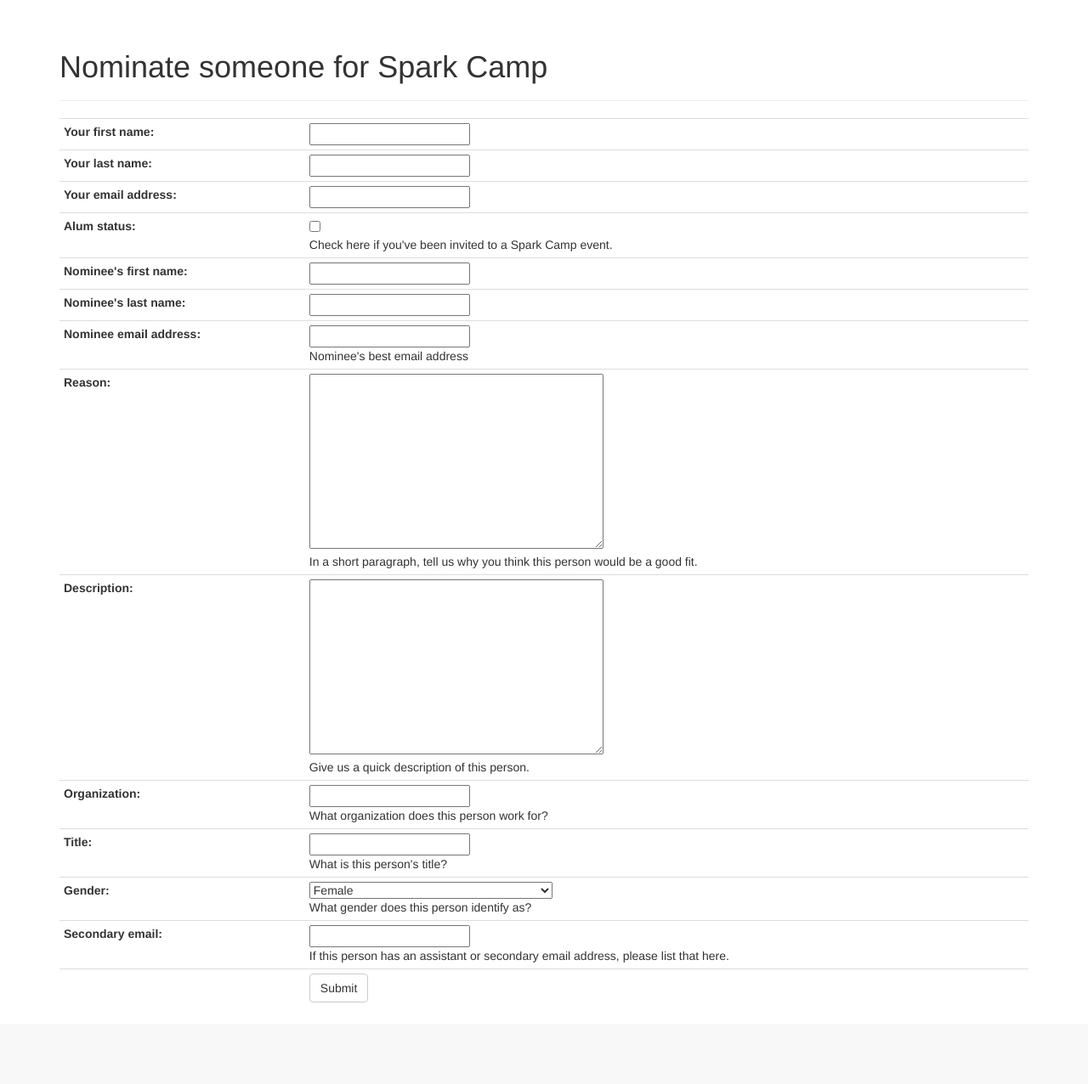
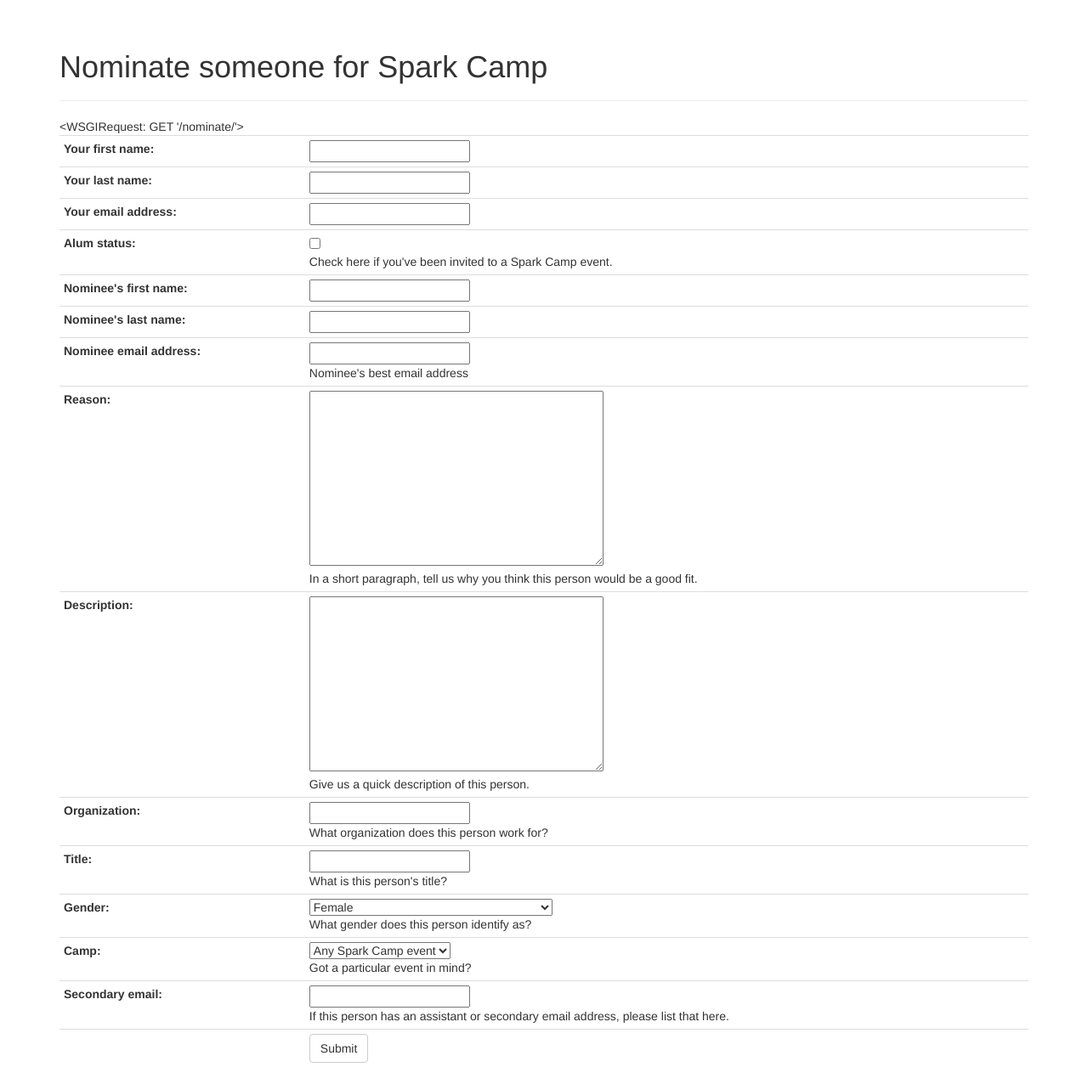
Before and after one commit to mthomps00/spark-imp, a Django app: page /nominate/ in a window 1280 px wide. Shown: the part 51-1327 px from the top of the page at 85% size. Before the commit the page ends 1231 px from the top, so only its background shows below. Run offline with Django 3.2, Linux system fonts and the light colour scheme; some libraries are stand-ins or nearby versions.

Commit message:
Slight improvement in nomination form

```diff
--- a/invites2/templates/nod/nominate.html
+++ b/invites2/templates/nod/nominate.html
@@ -1,6 +1,6 @@
 {% extends "reboot/reboot.html" %}
 
-{% block title %}Nominate someone for Spark Camp{% endblock title %}
+{% block title %}Nominate someone for Spark Camp {% if camptheme %}{{ camptheme }}{% endif %}{% endblock title %}
 
 {% block pageheader %}
 <h1>Nominate someone for Spark Camp</h1>
@@ -19,6 +19,7 @@
         {% endfor %}
       {% endif %}
 
+      {{ request }}
       <form action="{% url 'nominate' %}" method="POST">
         {% csrf_token %}
         <table class="table table-responsive table-condensed">
--- a/invites2/urls.py
+++ b/invites2/urls.py
@@ -39,6 +39,7 @@ urlpatterns = patterns('',
     url(r'^search/$', search, name="search"), # generic search of all users
     url(r'^search/nominate/$', search, {'nominate': True}, name="nodsearch"), # search for potential nominees for camp
     # url(r'^(?P<camptheme>[a-zA-Z-,& ]+)/nominate/$', search, {'nominate': True}, name="nodsearch"), # nominate users for a particular camp
+    url(r'^nominate/(?P<camptheme>[a-zA-Z-,& ]+)/$', nominate, name="nominate"), # nominate for camp
     url(r'^nominate/$', nominate, name="nominate"), # nominate for camp
     url(r'^nominated/$', nominated, name="nominated"), # nominated users
     url(r'^vote/(?P<round>\d+)/$', vote, name="vote"), # voting table
--- a/nod/forms.py
+++ b/nod/forms.py
@@ -2,6 +2,15 @@ from django import forms
 from django.forms import ModelForm
 from rsvp.models import *
 from nod.models import *
+
+def camp_choices():
+    camps = Camp.objects.all()
+    CAMP_CHOICES = [
+      ('N', 'Any Spark Camp event'),
+    ]
+    for camp in camps:
+        CAMP_CHOICES.append(tuple((camp.short_name, camp.display_name)))
+    return tuple(CAMP_CHOICES)
 
 class NominationForm(forms.Form):
     user_first_name = forms.CharField(max_length=30, required=True, label="Your first name")
@@ -21,4 +30,5 @@ class NominationForm(forms.Form):
         ('N', 'Neither male nor female / Prefer not to say'),
     )
     gender = forms.ChoiceField(required=True, choices=GENDER_CHOICES, label="Gender", help_text="What gender does this person identify as?")
+    camp = forms.ChoiceField(required=False, choices=camp_choices(), label="Camp", help_text="Got a particular event in mind?")
     secondary_email = forms.EmailField(required=False, label="Secondary email", help_text="If this person has an assistant or secondary email address, please list that here.")
--- a/nod/views.py
+++ b/nod/views.py
@@ -49,7 +49,7 @@ def get_query(query_string, search_fields):
             query = query & or_query
     return query
 
-def nominate(request):
+def nominate(request, camptheme=''):
     if request.method == 'POST':
         form = NominationForm(request.POST)
 
@@ -66,6 +66,7 @@ def nominate(request):
             last_name = form.cleaned_data['last_name']
             email = form.cleaned_data['email']
             gender = form.cleaned_data['gender']
+            camp = form.cleaned_data['camp']
             secondary_email = form.cleaned_data['secondary_email']
 
             if gender == 'F':
@@ -114,10 +115,15 @@ def nominate(request):
             nomination, nodcreated = Nomination.objects.update_or_create(user=user, nominated_by=nominated_by, reason=reason, description=description)
             messages.success(request, 'Thank you for nominating someone for Spark Camp!')
 
+            if camp != 'N':
+                nomination.camp = Camp.objects.get(short_name=camp)
+                nomination.save()
+
             userdata = {
                 'user_first_name': user_first_name,
                 'user_last_name': user_last_name,
                 'user_email': user_email,
+                'camp': camp,
             }
             form = NominationForm(initial=userdata)
     else:
@@ -125,6 +131,7 @@ def nominate(request):
 
     variables = {
         'form': form,
+        'camptheme': camptheme,
     }
 
     return render_to_response('nod/nominate.html', variables, context_instance=RequestContext(request))
```
